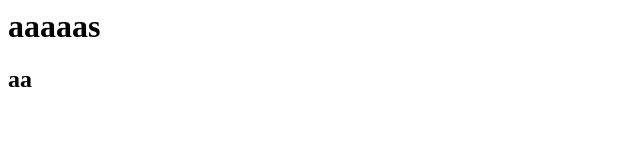
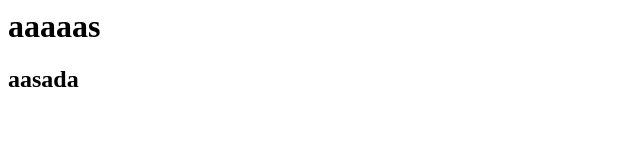
Before and after one commit to camestudentjuan/belajardiworkshop, a plain HTML site: page index.html in a window 1280 px wide. Shown: the full height of the page, 0-640 px from the left. Drawn offline with Linux system fonts and the light colour scheme.

Commit message:
nambah adda

```diff
--- a/index.html
+++ b/index.html
@@ -2,7 +2,6 @@
     <body>
 
             <h1>aaaaas</h1>
-            <h2>aa
-            </h2>
+            <h2>aasada</h2>
     </body>
 </html>
```
